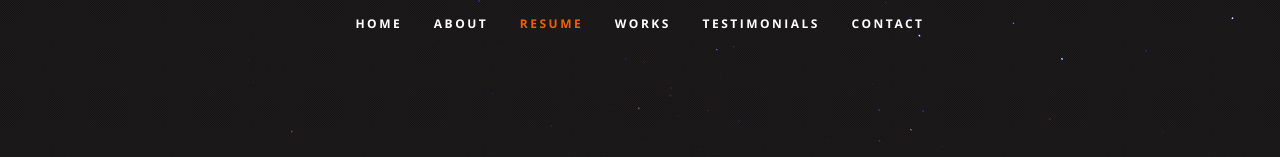
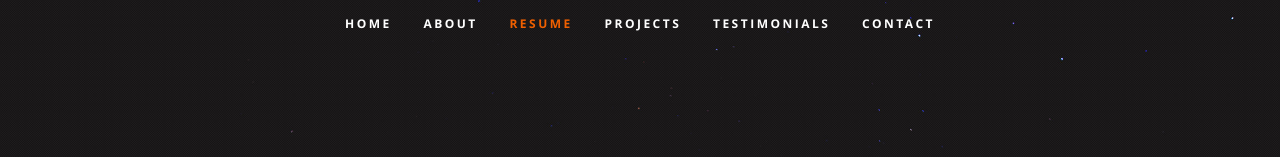
Before and after one commit to ajaygurav16/ajaygurav16.github.io, a plain HTML site: page index.html in a window 1280 px wide. Shown: the top 157 px of the page. Drawn offline with nearby package versions, Linux system fonts and the light colour scheme.

Commit message:
Update index.html

```diff
--- a/index.html
+++ b/index.html
@@ -47,7 +47,7 @@
             <li class="current"><a class="smoothscroll" href="#home">Home</a></li>
             <li><a class="smoothscroll" href="#about">About</a></li>
 	         <li><a class="smoothscroll" href="#resume">Resume</a></li>
-            <li><a class="smoothscroll" href="#portfolio">Works</a></li>
+            <li><a class="smoothscroll" href="#portfolio">Projects</a></li>
             <li><a class="smoothscroll" href="#testimonials">Testimonials</a></li>
             <li><a class="smoothscroll" href="#contact">Contact</a></li>
          </ul> <!-- end #nav -->
```
